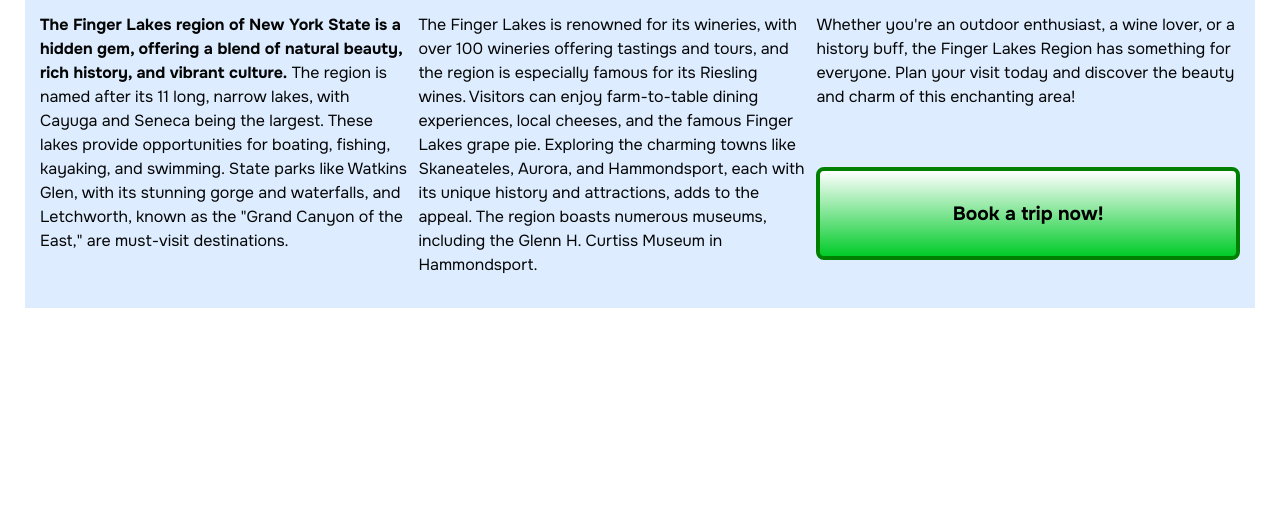
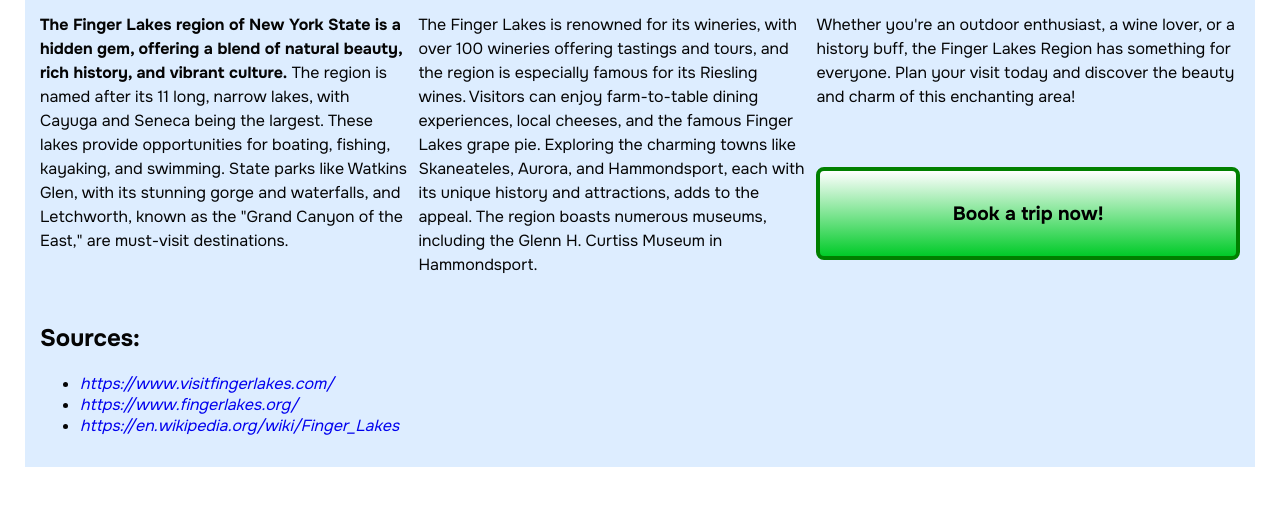
Before and after one commit to TheGloriousMane/iste-140-final, a plain HTML site: page final1/index.html in a window 1280 px wide. Shown: the part 122-628 px from the top of the page. Drawn offline with Linux system fonts and the light colour scheme.

Commit message:
add sources

```diff
--- a/final1/css/styles.css
+++ b/final1/css/styles.css
@@ -116,6 +116,11 @@ article {
 
 }
 
+#sources {
+    grid-row: 3/4;
+    grid-column: 1/4;
+}
+
 /*
 
 Smaller Devices
--- a/final1/index.html
+++ b/final1/index.html
@@ -54,6 +54,17 @@
         </p>
 
         <a id="trip" href="#">Book a trip now!</a>
+
+        <div id="sources">
+        <h2>Sources:</h2>
+        <ul>
+            <li><cite><a target="_blank" href="https://www.visitfingerlakes.com/">https://www.visitfingerlakes.com/</a></cite></li>
+
+            <li><cite><a target="_blank" href="https://www.fingerlakes.org/">https://www.fingerlakes.org/</a></cite></li>
+
+            <li><cite><a target="_blank" href="https://en.wikipedia.org/wiki/Finger_Lakes">https://en.wikipedia.org/wiki/Finger_Lakes</a></cite></li>
+        </ul>
+        </div>
     </article>
 </div>
 </body>
```
Also changed, not shown: final2/index.html (+9 -0 lines), final3/index.html (+9 -0 lines).
